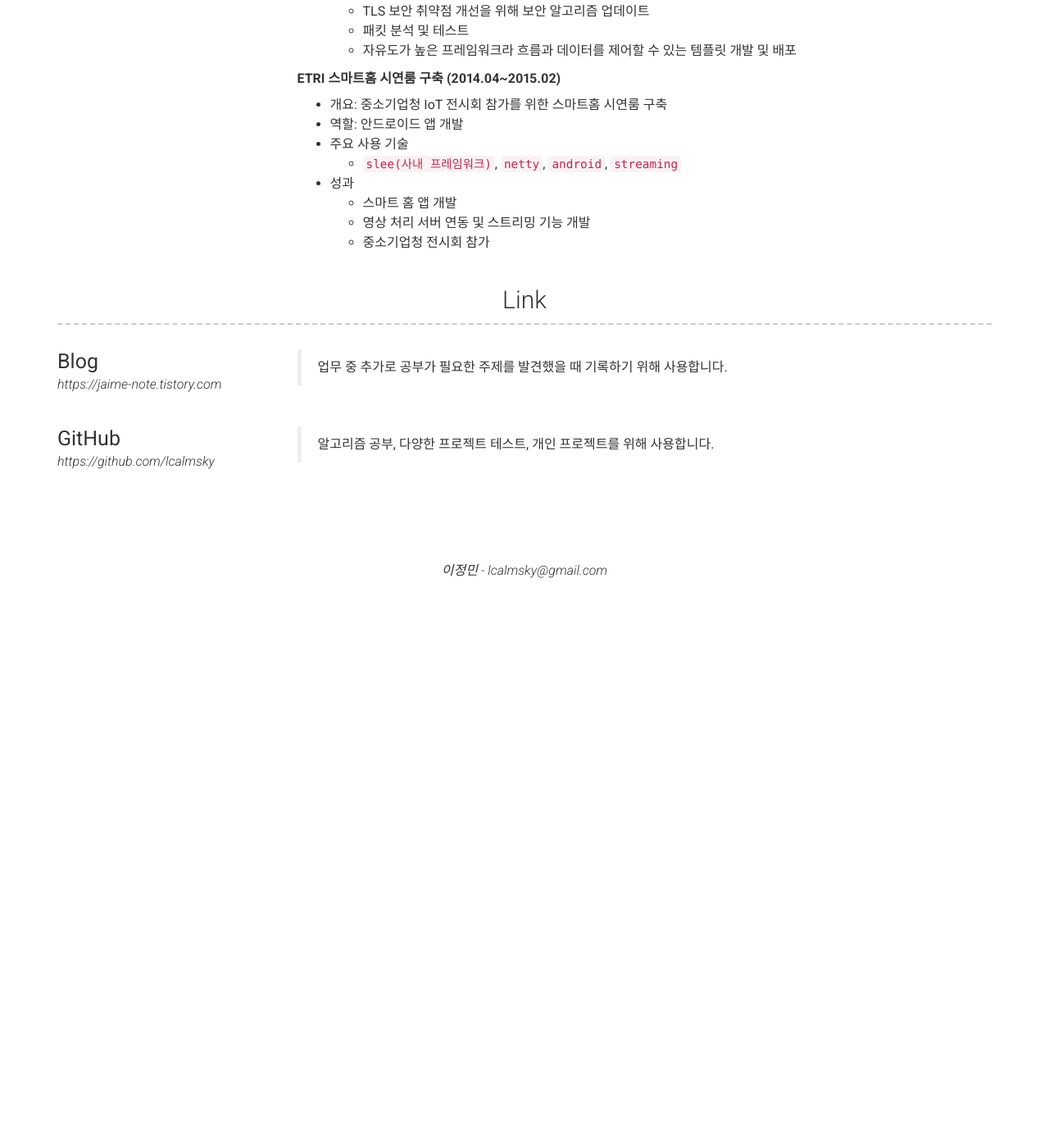
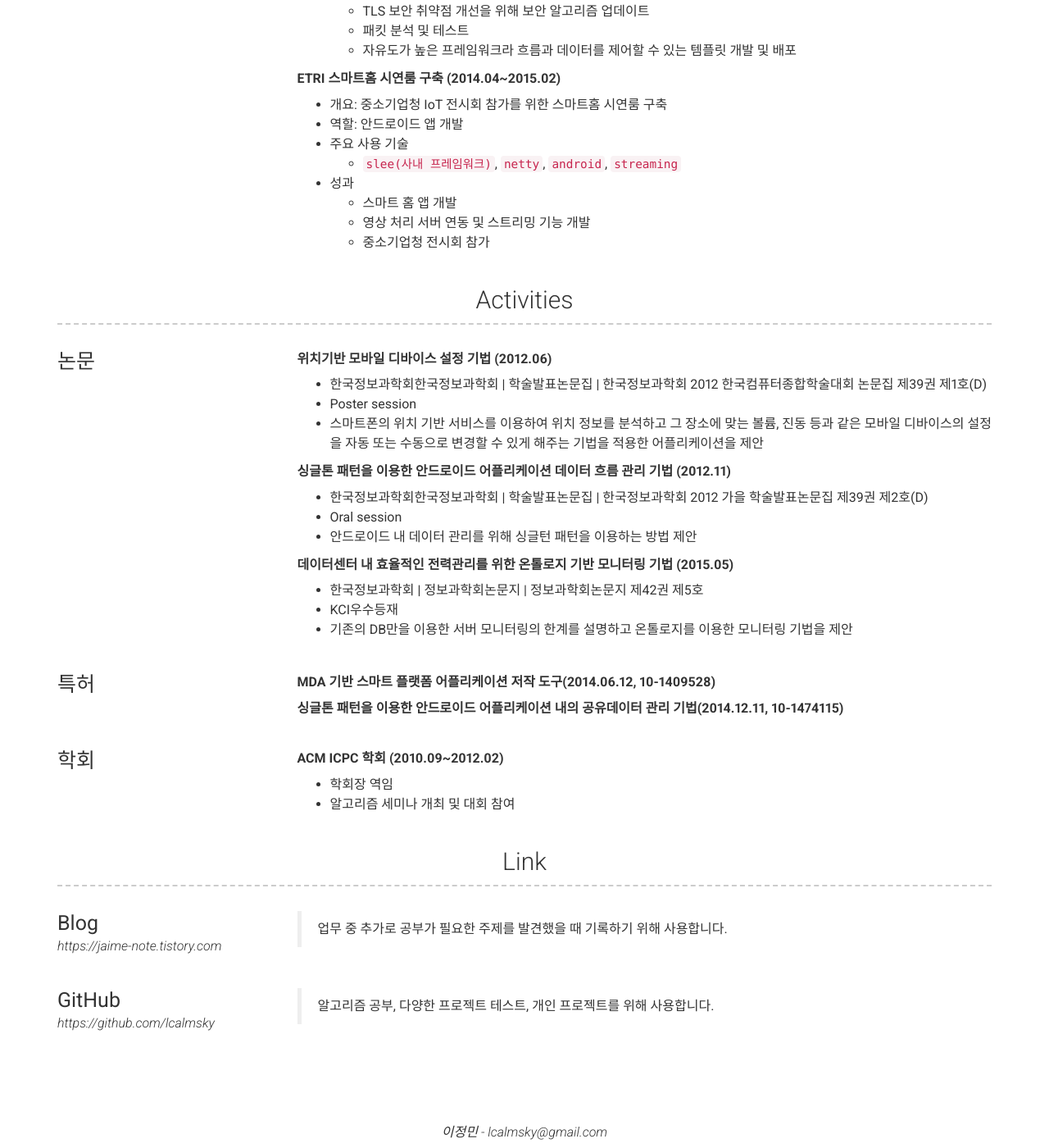
Before and after one commit to lcalmsky/resume, a Jekyll site: the page built from index.md, in a window 1280 px wide and 1400 px high, scrolled down 5380 px. Shown: the whole window at 82% size. Built offline with Jekyll 4.4.1, drawn with Linux system fonts in a browser that asks for light colours; nearby versions of some CDN libraries; before the commit the page ends 6095 px from its top, so only the background shows below that.

Commit message:
Update resume

```diff
--- a/_config.yml
+++ b/_config.yml
@@ -294,7 +294,40 @@ content:
             * 스마트 홈 앱 개발
             * 영상 처리 서버 연동 및 스트리밍 기능 개발
             * 중소기업청 전시회 참가
+  - title: Activities
+    layout: list
+    content:
+      - layout: left
+        title: 논문
+        description: |
 
+          <strong>위치기반 모바일 디바이스 설정 기법 (2012.06)</strong>
+          * 한국정보과학회한국정보과학회 \| 학술발표논문집 \| 한국정보과학회 2012 한국컴퓨터종합학술대회 논문집 제39권 제1호(D)
+          * Poster session
+          * 스마트폰의 위치 기반 서비스를 이용하여 위치 정보를 분석하고 그 장소에 맞는 볼륨, 진동 등과 같은 모바일 디바이스의 설정을 자동 또는 수동으로 변경할 수 있게 해주는 기법을 적용한 어플리케이션을 제안
+
+          <strong>싱글톤 패턴을 이용한 안드로이드 어플리케이션 데이터 흐름 관리 기법 (2012.11)</strong>
+          * 한국정보과학회한국정보과학회 \| 학술발표논문집 \| 한국정보과학회 2012 가을 학술발표논문집 제39권 제2호(D)
+          * Oral session
+          * 안드로이드 내 데이터 관리를 위해 싱글턴 패턴을 이용하는 방법 제안
+
+          <strong>데이터센터 내 효율적인 전력관리를 위한 온톨로지 기반 모니터링 기법 (2015.05)</strong>
+          * 한국정보과학회 \| 정보과학회논문지 \| 정보과학회논문지 제42권 제5호
+          * KCI우수등재
+          * 기존의 DB만을 이용한 서버 모니터링의 한계를 설명하고 온톨로지를 이용한 모니터링 기법을 제안
+      - layout: left
+        title: 특허
+        description: |
+
+          <strong>MDA 기반 스마트 플랫폼 어플리케이션 저작 도구(2014.06.12, 10-1409528)</strong>
+
+          <strong>싱글톤 패턴을 이용한 안드로이드 어플리케이션 내의 공유데이터 관리 기법(2014.12.11, 10-1474115)</strong>
+      - layout: left
+        title: 학회
+        description: |
+          <strong>ACM ICPC 학회 (2010.09~2012.02)</strong>
+          * 학회장 역임
+          * 알고리즘 세미나 개최 및 대회 참여
   - title: Link
     layout: list
     content:
```
